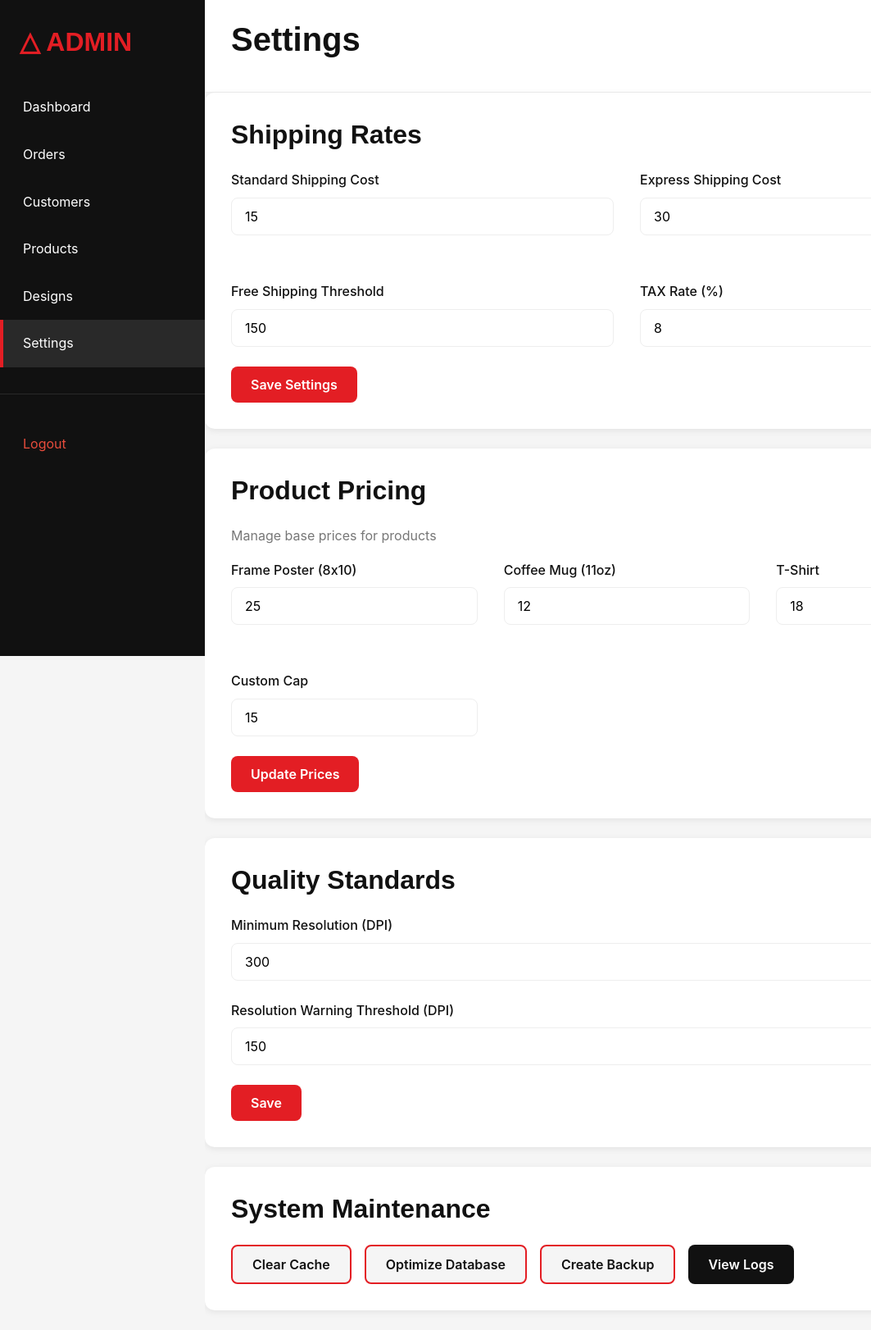
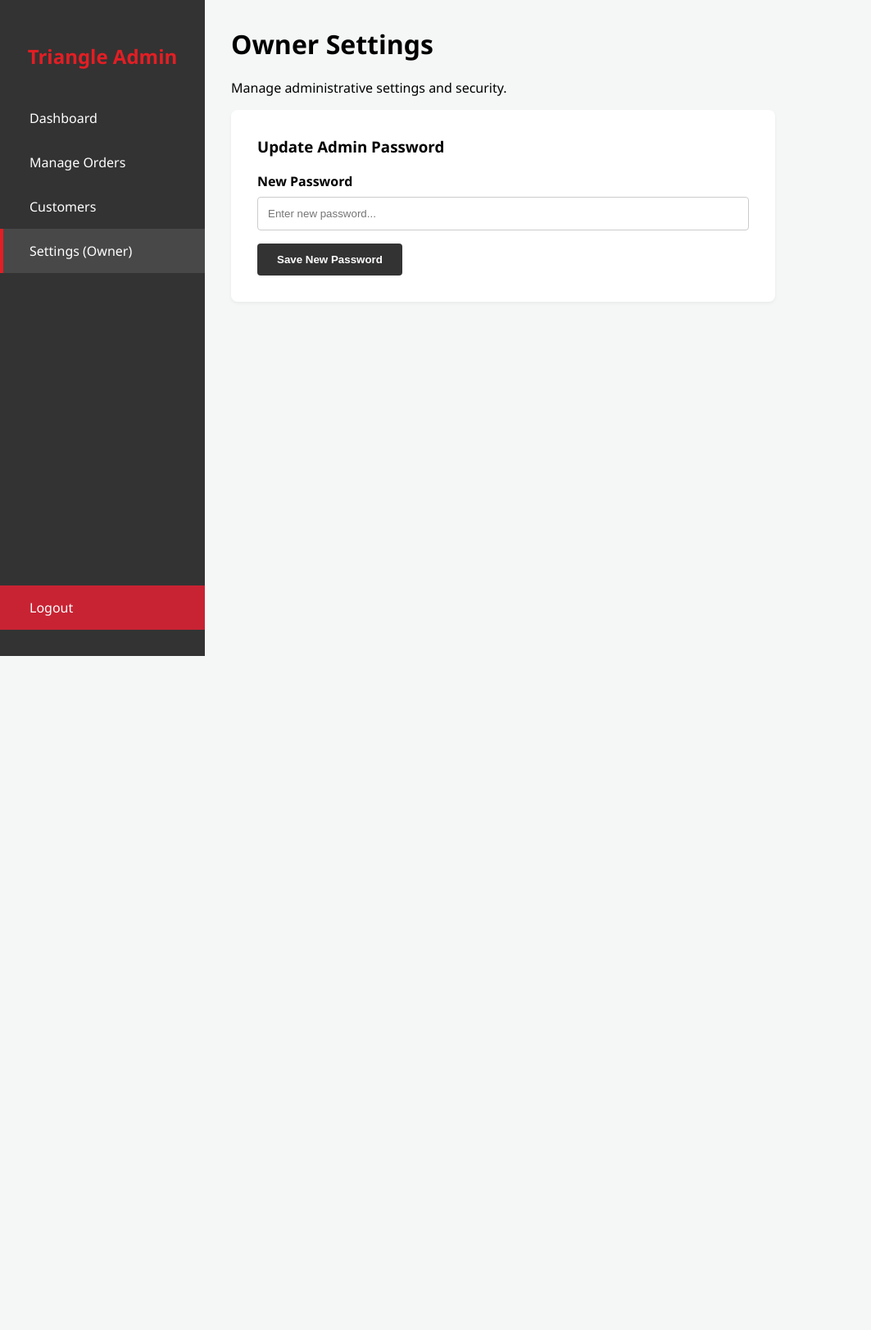
Before and after one commit to shenalp719/triangle-ecommerce, a PHP site: page /triangle-ecommerce/admin/settings.php in a window 1280 px wide. Shown: the whole page at 82% size, without its empty margins (0-1063 px from the left). After the commit the page ends 800 px from the top, so only its background shows below. Run offline with PHP 8.4, Linux system fonts and the light colour scheme; the visitor is signed in with stand-in values (Sample User, id 1).

Commit message:
feat(admin): implement RBAC secure login, logout, and sysadmin password management

```diff
--- /dev/null
+++ b/admin/logout.php
@@ -0,0 +1 @@
+<?php session_start(); session_destroy(); header("Location: login.php"); exit(); ?>
--- a/admin/settings.php
+++ b/admin/settings.php
@@ -1,138 +1,79 @@
 <?php
-/**
- * Admin Settings
- */
 session_start();
+// Security Check 1: Must be logged in
+if (!isset($_SESSION['admin_logged_in']) || $_SESSION['admin_logged_in'] !== true) {
+    header("Location: login.php");
+    exit();
+}
+// Security Check 2: MUST be the 'admin' (Shop Owner). Kick out staff!
+if ($_SESSION['admin_role'] !== 'admin') {
+    die("<h2 style='color:red; text-align:center; margin-top:50px; font-family: sans-serif;'>Access Denied. Only the Shop Owner can view this page.</h2><a href='index.php' style='display:block; text-align:center; font-family: sans-serif;'>Go Back</a>");
+}
+
 require_once '../db.php';
 
-if (!isset($_SESSION['user_id']) || $_SESSION['role'] !== 'admin') {
-    header('Location: /triangle-ecommerce/login.php');
-    exit();
+$message = '';
+
+// Handle Password Update logic
+if ($_SERVER['REQUEST_METHOD'] === 'POST' && isset($_POST['update_password'])) {
+    $new_password = $_POST['new_password'];
+    $admin_id = $_SESSION['admin_id'];
+
+    if(strlen($new_password) < 6) {
+        $message = "<div style='color: #721c24; background: #f8d7da; padding: 1rem; border-radius: 5px; margin-bottom: 1rem;'>Password must be at least 6 characters.</div>";
+    } else {
+        $hashed = password_hash($new_password, PASSWORD_DEFAULT);
+        $stmt = $conn->prepare("UPDATE users SET password = ? WHERE id = ?");
+        $stmt->bind_param("si", $hashed, $admin_id);
+        if($stmt->execute()) {
+            $message = "<div style='color: #155724; background: #d4edda; padding: 1rem; border-radius: 5px; margin-bottom: 1rem;'>Password successfully updated!</div>";
+        }
+    }
 }
 ?>
-
 <!DOCTYPE html>
 <html lang="en">
 <head>
     <meta charset="UTF-8">
     <meta name="viewport" content="width=device-width, initial-scale=1.0">
-    <title>Settings - Admin Panel</title>
-    <link rel="stylesheet" href="/triangle-ecommerce/assets/css/style.css">
-    <link rel="stylesheet" href="/triangle-ecommerce/assets/css/responsive.css">
+    <title>Settings - Triangle Admin</title>
     <style>
-        .admin-container { display: flex; min-height: 100vh; background-color: var(--light-gray); }
-        .admin-sidebar { width: 250px; background-color: var(--dark-gray); color: var(--white); padding: 2rem 0; position: sticky; top: 0; height: 100vh; overflow-y: auto; }
-        .admin-sidebar-item { padding: 1rem 1.5rem; border-left: 4px solid transparent; cursor: pointer; transition: var(--transition); }
-        .admin-sidebar-item:hover, .admin-sidebar-item.active { background-color: rgba(255, 255, 255, 0.1); border-left-color: var(--primary-red); }
-        .admin-sidebar a { color: var(--white); text-decoration: none; display: block; }
-        .admin-content { flex: 1; overflow-y: auto; }
-        .admin-header { background-color: var(--white); padding: 1.5rem 2rem; border-bottom: 1px solid var(--border-color); }
-        .admin-main { padding: 2rem max-width: 1000px; margin: 0 auto; }
-        .settings-card { background-color: var(--white); padding: 2rem; border-radius: 0.75rem; margin-bottom: 1.5rem; box-shadow: var(--shadow-light); }
-        .settings-card h3 { margin-bottom: 1.5rem; }
+        :root { --primary: #E31E24; --dark: #333; --light: #f4f7f6; }
+        body { margin: 0; font-family: 'Segoe UI', Tahoma, Geneva, Verdana, sans-serif; background-color: var(--light); display: flex; min-height: 100vh; }
+        .sidebar { width: 250px; background-color: var(--dark); color: white; padding: 2rem 0; display: flex; flex-direction: column; flex-shrink: 0;}
+        .sidebar h2 { text-align: center; color: var(--primary); margin-bottom: 2rem; font-size: 1.5rem; }
+        .sidebar a { color: white; text-decoration: none; padding: 1rem 2rem; display: block; border-left: 4px solid transparent; transition: 0.3s; }
+        .sidebar a:hover, .sidebar a.active { background-color: rgba(255,255,255,0.1); border-left-color: var(--primary); }
+        .content { flex: 1; padding: 2rem; overflow-y: auto; }
+        .card { background: white; padding: 2rem; border-radius: 8px; box-shadow: 0 2px 4px rgba(0,0,0,0.05); max-width: 600px;}
+        input { width: 100%; padding: 0.75rem; border: 1px solid #ccc; border-radius: 4px; margin-bottom: 1rem; box-sizing: border-box; }
+        button { background: var(--dark); color: white; border: none; padding: 0.75rem 1.5rem; border-radius: 4px; cursor: pointer; font-weight: bold; }
+        button:hover { background: #555; }
     </style>
 </head>
 <body>
-    <div class="admin-container">
-        <aside class="admin-sidebar">
-            <div style="padding: 0 1.5rem; margin-bottom: 2rem;">
-                <h3 style="color: var(--primary-red);">△ ADMIN</h3>
-            </div>
-            <a href="/triangle-ecommerce/admin/" class="admin-sidebar-item">Dashboard</a>
-            <a href="/triangle-ecommerce/admin/orders.php" class="admin-sidebar-item">Orders</a>
-            <a href="/triangle-ecommerce/admin/customers.php" class="admin-sidebar-item">Customers</a>
-            <a href="/triangle-ecommerce/admin/products.php" class="admin-sidebar-item">Products</a>
-            <a href="/triangle-ecommerce/admin/designs.php" class="admin-sidebar-item">Designs</a>
-            <a href="/triangle-ecommerce/admin/settings.php" class="admin-sidebar-item active">Settings</a>
-            <hr style="border: none; border-top: 1px solid rgba(255, 255, 255, 0.1); margin: 2rem 0;">
-            <a href="/triangle-ecommerce/logout.php" class="admin-sidebar-item" style="color: #E74C3C;">Logout</a>
-        </aside>
+    <div class="sidebar">
+        <h2>Triangle Admin</h2>
+        <a href="index.php">Dashboard</a>
+        <a href="orders.php">Manage Orders</a>
+        <a href="customers.php">Customers</a>
+        <a href="settings.php" class="active">Settings (Owner)</a>
+        <a href="logout.php" style="margin-top: auto; background-color: #c82333;">Logout</a>
+    </div>
 
-        <div class="admin-content">
-            <div class="admin-header">
-                <h2>Settings</h2>
-            </div>
+    <div class="content">
+        <h1 style="margin-top: 0;">Owner Settings</h1>
+        <p>Manage administrative settings and security.</p>
 
-            <div class="admin-main">
-                <div class="settings-card">
-                    <h3>Shipping Rates</h3>
-                    <form onsubmit="alert('Shipping rates updated!'); return false;">
-                        <div class="grid grid-2">
-                            <div class="form-group">
-                                <label>Standard Shipping Cost</label>
-                                <input type="number" step="0.01" value="15" required>
-                            </div>
-                            <div class="form-group">
-                                <label>Express Shipping Cost</label>
-                                <input type="number" step="0.01" value="30" required>
-                            </div>
-                            <div class="form-group">
-                                <label>Free Shipping Threshold</label>
-                                <input type="number" step="0.01" value="150" required>
-                            </div>
-                            <div class="form-group">
-                                <label>TAX Rate (%)</label>
-                                <input type="number" step="0.01" value="8" required>
-                            </div>
-                        </div>
-                        <button type="submit" class="btn btn-primary">Save Settings</button>
-                    </form>
-                </div>
-
-                <div class="settings-card">
-                    <h3>Product Pricing</h3>
-                    <p style="margin-bottom: 1rem; color: var(--text-light);">Manage base prices for products</p>
-                    <form onsubmit="alert('Prices updated!'); return false;">
-                        <div class="grid grid-3">
-                            <div class="form-group">
-                                <label>Frame Poster (8x10)</label>
-                                <input type="number" step="0.01" value="25" required>
-                            </div>
-                            <div class="form-group">
-                                <label>Coffee Mug (11oz)</label>
-                                <input type="number" step="0.01" value="12" required>
-                            </div>
-                            <div class="form-group">
-                                <label>T-Shirt</label>
-                                <input type="number" step="0.01" value="18" required>
-                            </div>
-                            <div class="form-group">
-                                <label>Custom Cap</label>
-                                <input type="number" step="0.01" value="15" required>
-                            </div>
-                        </div>
-                        <button type="submit" class="btn btn-primary">Update Prices</button>
-                    </form>
-                </div>
-
-                <div class="settings-card">
-                    <h3>Quality Standards</h3>
-                    <form onsubmit="alert('Quality standards updated!'); return false;">
-                        <div class="form-group">
-                            <label>Minimum Resolution (DPI)</label>
-                            <input type="number" value="300" required>
-                        </div>
-                        <div class="form-group">
-                            <label>Resolution Warning Threshold (DPI)</label>
-                            <input type="number" value="150" required>
-                        </div>
-                        <button type="submit" class="btn btn-primary">Save</button>
-                    </form>
-                </div>
-
-                <div class="settings-card">
-                    <h3>System Maintenance</h3>
-                    <div style="display: flex; gap: 1rem; flex-wrap: wrap;">
-                        <button class="btn btn-secondary" onclick="alert('Cache cleared!')">Clear Cache</button>
-                        <button class="btn btn-secondary" onclick="alert('Database optimized!')">Optimize Database</button>
-                        <button class="btn btn-secondary" onclick="alert('Backup started!')">Create Backup</button>
-                        <button class="btn btn-dark" onclick="alert('Pending...')">View Logs</button>
-                    </div>
-                </div>
-            </div>
+        <div class="card">
+            <h3 style="margin-top: 0;">Update Admin Password</h3>
+            <?php echo $message; ?>
+            <form method="POST">
+                <label style="display:block; margin-bottom: 0.5rem; font-weight: bold;">New Password</label>
+                <input type="password" name="new_password" required placeholder="Enter new password...">
+                <button type="submit" name="update_password">Save New Password</button>
+            </form>
         </div>
     </div>
 </body>
 </html>
-<?php
-?>
```
Also changed, not shown: admin/login.php (added, +89 -0 lines).
